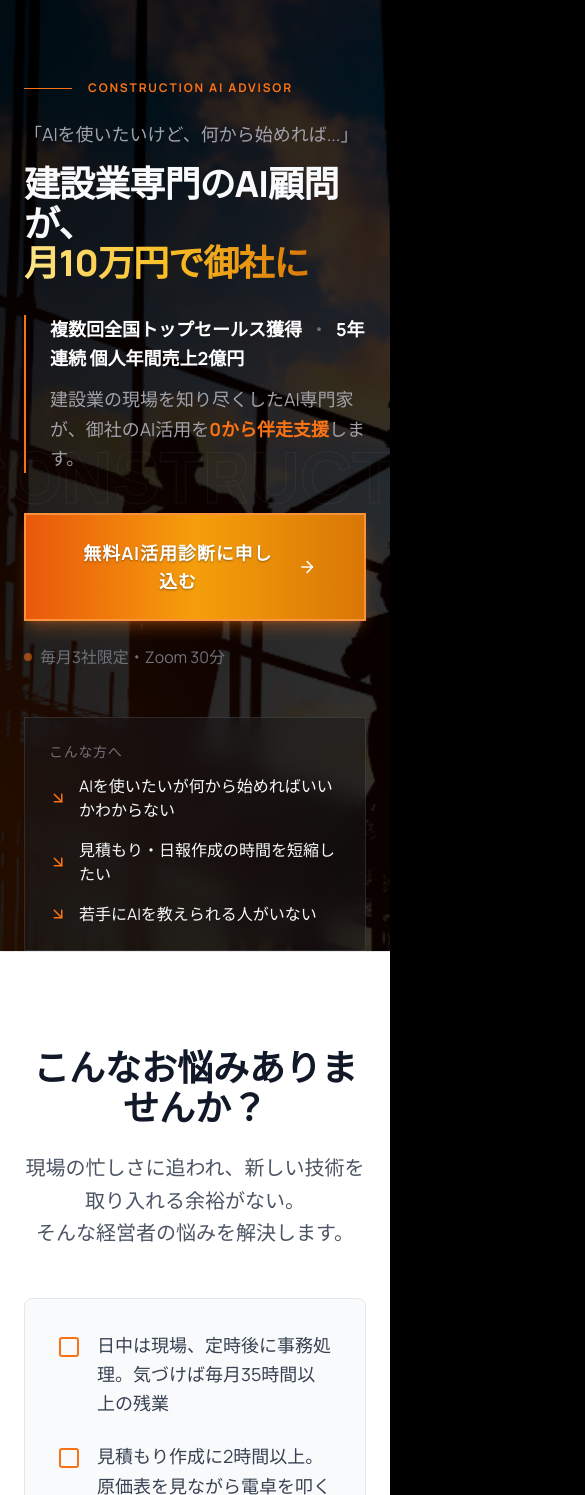
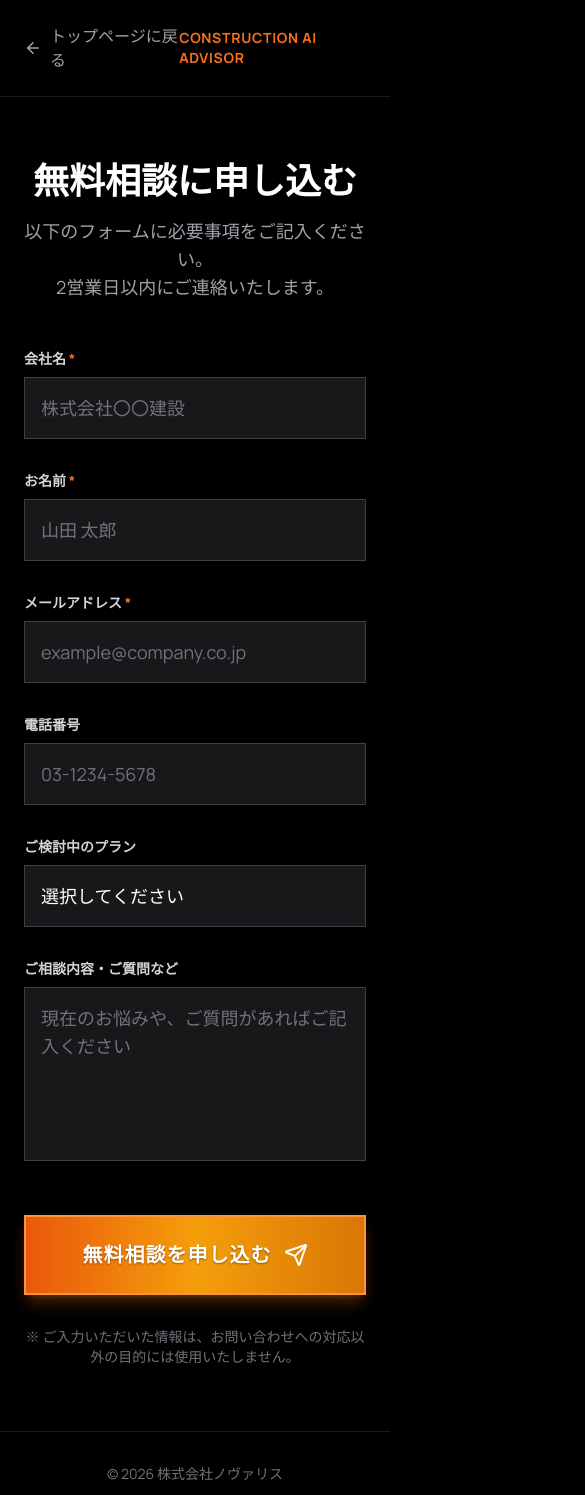
Before and after one commit to shunsuke-tnk/AI-komon-KENSETSU, a React (Vite) app: page /contact in a window 390 px wide. Shown: the top 1495 px of the page, 585 px wide, since content can reach past the window. Built offline with nearby package versions, Linux system fonts and the light colour scheme.

Commit message:
申し込みページ作成

```diff
--- a/App.tsx
+++ b/App.tsx
@@ -1,4 +1,5 @@
 import React from 'react';
+import { BrowserRouter, Routes, Route } from 'react-router-dom';
 import { Hero } from './components/Hero';
 import { ProblemSection } from './components/ProblemSection';
 import { WhyFailSection } from './components/WhyFailSection';
@@ -11,8 +12,9 @@ import { FAQSection } from './components/FAQSection';
 import { CredentialsSection } from './components/CredentialsSection';
 import { CTASection } from './components/CTASection';
 import { Footer } from './components/Footer';
+import { ContactPage } from './pages/ContactPage';
 
-const App: React.FC = () => {
+const HomePage: React.FC = () => {
   return (
     <div className="min-h-screen bg-slate-900 text-slate-50 antialiased selection:bg-orange-500 selection:text-white">
       <main>
@@ -54,4 +56,15 @@ const App: React.FC = () => {
   );
 };
 
+const App: React.FC = () => {
+  return (
+    <BrowserRouter>
+      <Routes>
+        <Route path="/" element={<HomePage />} />
+        <Route path="/contact" element={<ContactPage />} />
+      </Routes>
+    </BrowserRouter>
+  );
+};
+
 export default App;
--- a/components/CTASection.tsx
+++ b/components/CTASection.tsx
@@ -1,4 +1,5 @@
 import React from 'react';
+import { Link } from 'react-router-dom';
 import { Video, MessageSquare, CheckCircle, XCircle, ArrowRight } from 'lucide-react';
 
 export const CTASection: React.FC = () => {
@@ -57,14 +58,14 @@ export const CTASection: React.FC = () => {
 
         {/* CTA Button */}
         <div className="text-center">
-          <a
-            href="#contact"
+          <Link
+            to="/contact"
             className="group relative inline-flex items-center justify-center font-black tracking-wider transition-all duration-300 px-16 py-8 text-2xl bg-gradient-to-b from-orange-500 via-orange-600 to-orange-700 text-white rounded-lg shadow-[0_10px_40px_rgba(234,88,12,0.5)] hover:shadow-[0_15px_50px_rgba(234,88,12,0.7)] hover:-translate-y-1 border-t-2 border-orange-400 overflow-hidden animate-heartbeat"
           >
             <span className="absolute inset-0 bg-gradient-to-r from-transparent via-white/20 to-transparent -translate-x-full group-hover:translate-x-full transition-transform duration-700"></span>
             <span className="relative">無料AI活用診断に申し込む</span>
             <ArrowRight className="relative ml-4 w-7 h-7 group-hover:translate-x-1 transition-transform" />
-          </a>
+          </Link>
           <p className="mt-6 text-base font-bold opacity-70">
             ※ 毎月3社限定 / Zoom 30分
           </p>
--- a/components/Hero.tsx
+++ b/components/Hero.tsx
@@ -1,4 +1,5 @@
 import React from 'react';
+import { Link } from 'react-router-dom';
 import { Button } from './ui/Button';
 import { ArrowDownRight } from 'lucide-react';
 
@@ -54,9 +55,11 @@ export const Hero: React.FC = () => {
                     </div>
 
                     <div className="flex flex-col sm:flex-row gap-6">
-                        <Button size="xl" icon className="text-2xl">
-                            無料AI活用診断に申し込む
-                        </Button>
+                        <Link to="/contact">
+                            <Button size="xl" icon className="text-2xl">
+                                無料AI活用診断に申し込む
+                            </Button>
+                        </Link>
                         <div className="flex items-center gap-2 text-zinc-500 text-base">
                             <div className="w-2 h-2 bg-orange-500 rounded-full animate-pulse"></div>
                             毎月3社限定・Zoom 30分
--- a/components/PricingSection.tsx
+++ b/components/PricingSection.tsx
@@ -1,4 +1,5 @@
 import React from 'react';
+import { Link } from 'react-router-dom';
 import { Section } from './ui/Section';
 import { Button } from './ui/Button';
 import { MessageSquare, Users, Code, Video, FileText, Wrench, ArrowRight } from 'lucide-react';
@@ -111,6 +112,7 @@ export const PricingSection: React.FC = () => {
             </div>
 
             {/* CTA */}
+            <Link to="/contact">
               <Button
                 variant="primary"
                 className="w-full text-xl py-5 group-hover:bg-orange-400 transition-colors"
@@ -118,6 +120,7 @@ export const PricingSection: React.FC = () => {
                 無料でまずは相談する
                 <ArrowRight className="ml-2 inline-block" size={20} />
               </Button>
+            </Link>
           </div>
         ))}
       </div>
--- a/components/StorySection.tsx
+++ b/components/StorySection.tsx
@@ -1,4 +1,5 @@
 import React from 'react';
+import { Link } from 'react-router-dom';
 import { Section } from './ui/Section';
 import { TrendingUp, Clock, Users, Award, Building } from 'lucide-react';
 import { Button } from './ui/Button';
@@ -191,9 +192,11 @@ export const StorySection: React.FC = () => {
 
                     {/* 中間コンバージョンボタン */}
                     <div className="mt-12">
-                        <Button variant="primary" size="xl" icon className="text-xl">
-                            無料相談を予約する
-                        </Button>
+                        <Link to="/contact">
+                            <Button variant="primary" size="xl" icon className="text-xl">
+                                無料相談を予約する
+                            </Button>
+                        </Link>
                     </div>
                 </div>
             </div>
--- a/package.json
+++ b/package.json
@@ -9,10 +9,11 @@
     "preview": "vite preview"
   },
   "dependencies": {
-    "recharts": "^3.7.0",
     "lucide-react": "^0.563.0",
     "react": "^19.2.4",
-    "react-dom": "^19.2.4"
+    "react-dom": "^19.2.4",
+    "react-router-dom": "^7.13.0",
+    "recharts": "^3.7.0"
   },
   "devDependencies": {
     "@types/node": "^22.14.0",
--- /dev/null
+++ b/pages/ContactPage.tsx
@@ -0,0 +1,226 @@
+import React, { useState } from 'react';
+import { Link } from 'react-router-dom';
+import { Button } from '../components/ui/Button';
+import { ArrowLeft, Send, CheckCircle } from 'lucide-react';
+
+export const ContactPage: React.FC = () => {
+  const [formData, setFormData] = useState({
+    companyName: '',
+    name: '',
+    email: '',
+    phone: '',
+    plan: '',
+    message: '',
+  });
+  const [isSubmitted, setIsSubmitted] = useState(false);
+  const [isSubmitting, setIsSubmitting] = useState(false);
+
+  const handleChange = (e: React.ChangeEvent<HTMLInputElement | HTMLTextAreaElement | HTMLSelectElement>) => {
+    const { name, value } = e.target;
+    setFormData(prev => ({ ...prev, [name]: value }));
+  };
+
+  const handleSubmit = async (e: React.FormEvent) => {
+    e.preventDefault();
+    setIsSubmitting(true);
+
+    // ここで実際のフォーム送信処理を行う
+    // 例: API呼び出し、メール送信など
+    await new Promise(resolve => setTimeout(resolve, 1500));
+
+    setIsSubmitting(false);
+    setIsSubmitted(true);
+  };
+
+  if (isSubmitted) {
+    return (
+      <div className="min-h-screen bg-black text-white flex items-center justify-center px-6">
+        <div className="max-w-lg text-center">
+          <CheckCircle className="w-20 h-20 text-green-500 mx-auto mb-6" />
+          <h1 className="text-3xl md:text-4xl font-bold mb-4">
+            お申し込みありがとうございます
+          </h1>
+          <p className="text-zinc-400 text-lg mb-8">
+            内容を確認の上、2営業日以内にご連絡いたします。<br />
+            しばらくお待ちください。
+          </p>
+          <Link to="/">
+            <Button variant="outline" size="lg">
+              <ArrowLeft className="mr-2" size={20} />
+              トップページに戻る
+            </Button>
+          </Link>
+        </div>
+      </div>
+    );
+  }
+
+  return (
+    <div className="min-h-screen bg-black text-white">
+      {/* Header */}
+      <header className="border-b border-white/10 py-6 px-6">
+        <div className="max-w-4xl mx-auto flex items-center justify-between">
+          <Link to="/" className="flex items-center gap-2 text-zinc-400 hover:text-white transition-colors">
+            <ArrowLeft size={20} />
+            <span>トップページに戻る</span>
+          </Link>
+          <span className="text-orange-500 font-bold tracking-wider text-sm">CONSTRUCTION AI ADVISOR</span>
+        </div>
+      </header>
+
+      {/* Main Content */}
+      <main className="py-16 px-6">
+        <div className="max-w-2xl mx-auto">
+          {/* Title */}
+          <div className="text-center mb-12">
+            <h1 className="text-4xl md:text-5xl font-black mb-4">
+              無料相談に申し込む
+            </h1>
+            <p className="text-zinc-400 text-lg">
+              以下のフォームに必要事項をご記入ください。<br />
+              2営業日以内にご連絡いたします。
+            </p>
+          </div>
+
+          {/* Form */}
+          <form onSubmit={handleSubmit} className="space-y-8">
+            {/* 会社名 */}
+            <div>
+              <label htmlFor="companyName" className="block text-sm font-bold text-zinc-300 mb-2">
+                会社名 <span className="text-orange-500">*</span>
+              </label>
+              <input
+                type="text"
+                id="companyName"
+                name="companyName"
+                required
+                value={formData.companyName}
+                onChange={handleChange}
+                className="w-full px-4 py-4 bg-zinc-900 border border-zinc-700 text-white placeholder-zinc-500 focus:outline-none focus:border-orange-500 transition-colors text-lg"
+                placeholder="株式会社〇〇建設"
+              />
+            </div>
+
+            {/* お名前 */}
+            <div>
+              <label htmlFor="name" className="block text-sm font-bold text-zinc-300 mb-2">
+                お名前 <span className="text-orange-500">*</span>
+              </label>
+              <input
+                type="text"
+                id="name"
+                name="name"
+                required
+                value={formData.name}
+                onChange={handleChange}
+                className="w-full px-4 py-4 bg-zinc-900 border border-zinc-700 text-white placeholder-zinc-500 focus:outline-none focus:border-orange-500 transition-colors text-lg"
+                placeholder="山田 太郎"
+              />
+            </div>
+
+            {/* メールアドレス */}
+            <div>
+              <label htmlFor="email" className="block text-sm font-bold text-zinc-300 mb-2">
+                メールアドレス <span className="text-orange-500">*</span>
+              </label>
+              <input
+                type="email"
+                id="email"
+                name="email"
+                required
+                value={formData.email}
+                onChange={handleChange}
+                className="w-full px-4 py-4 bg-zinc-900 border border-zinc-700 text-white placeholder-zinc-500 focus:outline-none focus:border-orange-500 transition-colors text-lg"
+                placeholder="example@company.co.jp"
+              />
+            </div>
+
+            {/* 電話番号 */}
+            <div>
+              <label htmlFor="phone" className="block text-sm font-bold text-zinc-300 mb-2">
+                電話番号
+              </label>
+              <input
+                type="tel"
+                id="phone"
+                name="phone"
+                value={formData.phone}
+                onChange={handleChange}
+                className="w-full px-4 py-4 bg-zinc-900 border border-zinc-700 text-white placeholder-zinc-500 focus:outline-none focus:border-orange-500 transition-colors text-lg"
+                placeholder="03-1234-5678"
+              />
+            </div>
+
+            {/* ご検討中のプラン */}
+            <div>
+              <label htmlFor="plan" className="block text-sm font-bold text-zinc-300 mb-2">
+                ご検討中のプラン
+              </label>
+              <select
+                id="plan"
+                name="plan"
+                value={formData.plan}
+                onChange={handleChange}
+                className="w-full px-4 py-4 bg-zinc-900 border border-zinc-700 text-white focus:outline-none focus:border-orange-500 transition-colors text-lg appearance-none cursor-pointer"
+              >
+                <option value="">選択してください</option>
+                <option value="伴走プラン">伴走プラン（月10万円）</option>
+                <option value="自走プラン">自走プラン（月30万円）</option>
+                <option value="エージェント開発">エージェント開発（月50万円）</option>
+                <option value="未定">まだ決めていない / 相談したい</option>
+              </select>
+            </div>
+
+            {/* ご相談内容 */}
+            <div>
+              <label htmlFor="message" className="block text-sm font-bold text-zinc-300 mb-2">
+                ご相談内容・ご質問など
+              </label>
+              <textarea
+                id="message"
+                name="message"
+                rows={5}
+                value={formData.message}
+                onChange={handleChange}
+                className="w-full px-4 py-4 bg-zinc-900 border border-zinc-700 text-white placeholder-zinc-500 focus:outline-none focus:border-orange-500 transition-colors text-lg resize-none"
+                placeholder="現在のお悩みや、ご質問があればご記入ください"
+              />
+            </div>
+
+            {/* Submit Button */}
+            <div className="pt-4">
+              <Button
+                type="submit"
+                variant="primary"
+                size="xl"
+                className="w-full text-xl"
+                disabled={isSubmitting}
+              >
+                {isSubmitting ? (
+                  <>送信中...</>
+                ) : (
+                  <>
+                    無料相談を申し込む
+                    <Send className="ml-3" size={24} />
+                  </>
+                )}
+              </Button>
+            </div>
+
+            {/* Note */}
+            <p className="text-zinc-500 text-sm text-center">
+              ※ ご入力いただいた情報は、お問い合わせへの対応以外の目的には使用いたしません。
+            </p>
+          </form>
+        </div>
+      </main>
+
+      {/* Footer */}
+      <footer className="border-t border-white/10 py-8 px-6">
+        <div className="max-w-4xl mx-auto text-center text-zinc-500 text-sm">
+          © 2026 株式会社ノヴァリス
+        </div>
+      </footer>
+    </div>
+  );
+};
```
Also changed, not shown: 1 other file (tests, documents, lock files or other folders). Lines whose indentation alone changed are shown as unchanged.
